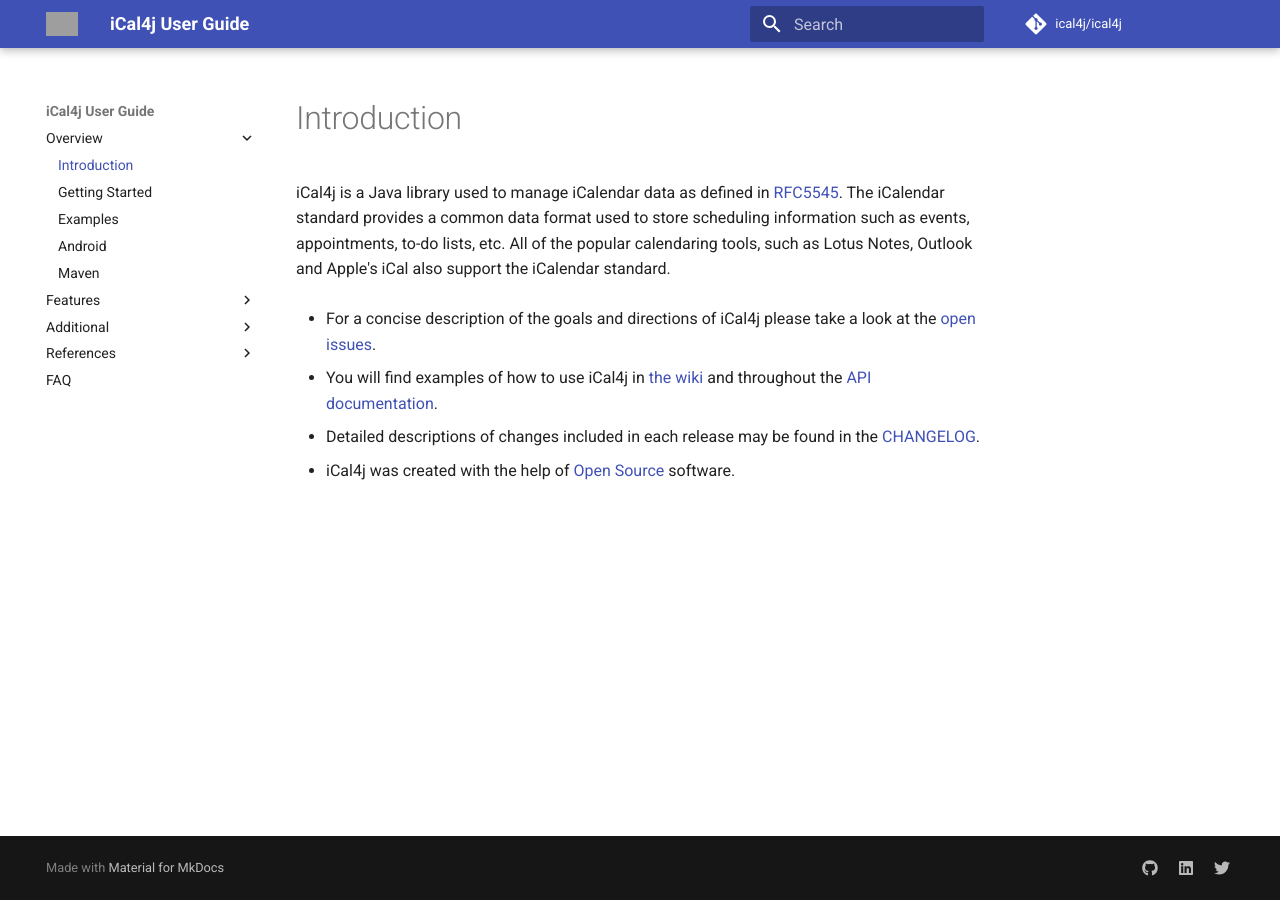
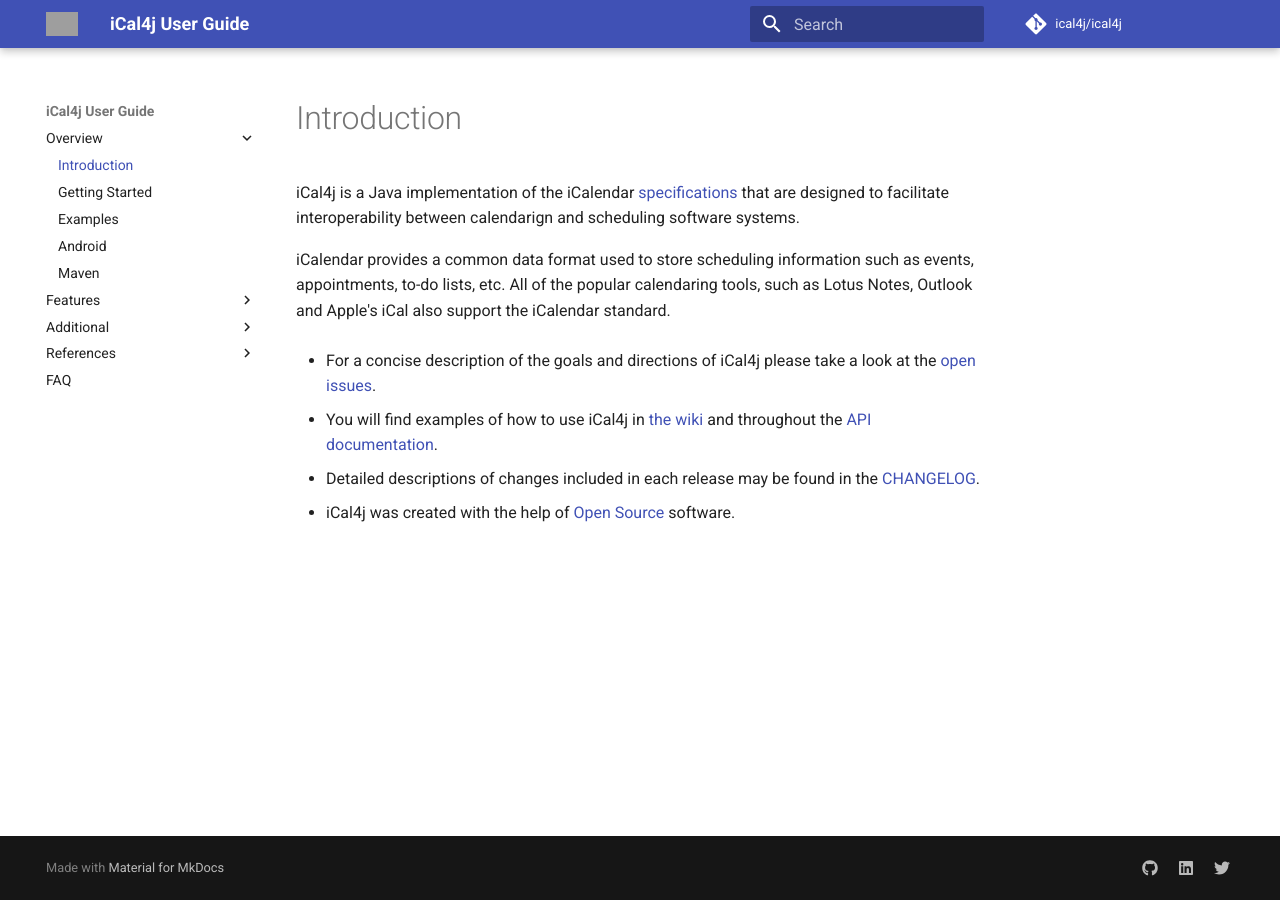
Before and after one commit to ical4j/ical4j-user-guide, an MkDocs documentation site: the page built from docs/index.md, in a window 1280 px wide. Built offline with MkDocs 1.6.1 and Material for MkDocs 9.7.7, drawn with Linux system fonts in a browser that asks for light colours; comment, search, counter and statistics services are not loaded; grey boxes are pictures that could not be loaded.

Commit message:
Updated specifications

```diff
--- a/docs/index.md
+++ b/docs/index.md
@@ -1,20 +1,14 @@
-[RFC2445]: https://tools.ietf.org/html/rfc2445
-[RFC2446]: https://tools.ietf.org/html/rfc2446
-[RFC2447]: https://tools.ietf.org/html/rfc2447
-
-[RFC5545]: https://tools.ietf.org/html/rfc5545
-[RFC5546]: https://tools.ietf.org/html/rfc5546
-[RFC5547]: https://tools.ietf.org/html/rfc5547
+[iCalendar]: http://en.wikipedia.org/wiki/ICalendar
 
 [Bintray Releases]: https://bintray.com/ical4j/maven/ical4j
 
 [Java Legacy Date-Time Code]: https://docs.oracle.com/javase/tutorial/datetime/iso/legacy.html
 
 # Introduction
-iCal4j is a Java library used to manage iCalendar data as defined in [RFC5545]. The iCalendar standard
-provides a common data format used to store scheduling information such as events, appointments, to-do
-lists, etc. All of the popular calendaring tools, such as Lotus Notes, Outlook and Apple's iCal also support the iCalendar
-standard.
+
+iCal4j is a Java implementation of the iCalendar [specifications](https://ical4j.github.io/ical4j-user-guide/rfcs/) that are designed to facilitate interoperability between calendarign and scheduling software systems.
+
+iCalendar provides a common data format used to store scheduling information such as events, appointments, to-do lists, etc. All of the popular calendaring tools, such as Lotus Notes, Outlook and Apple's iCal also support the iCalendar standard.
 
  - For a concise description of the goals and directions of iCal4j please
  take a look at the [open issues](https://github.com/ical4j/ical4j/issues).
```
